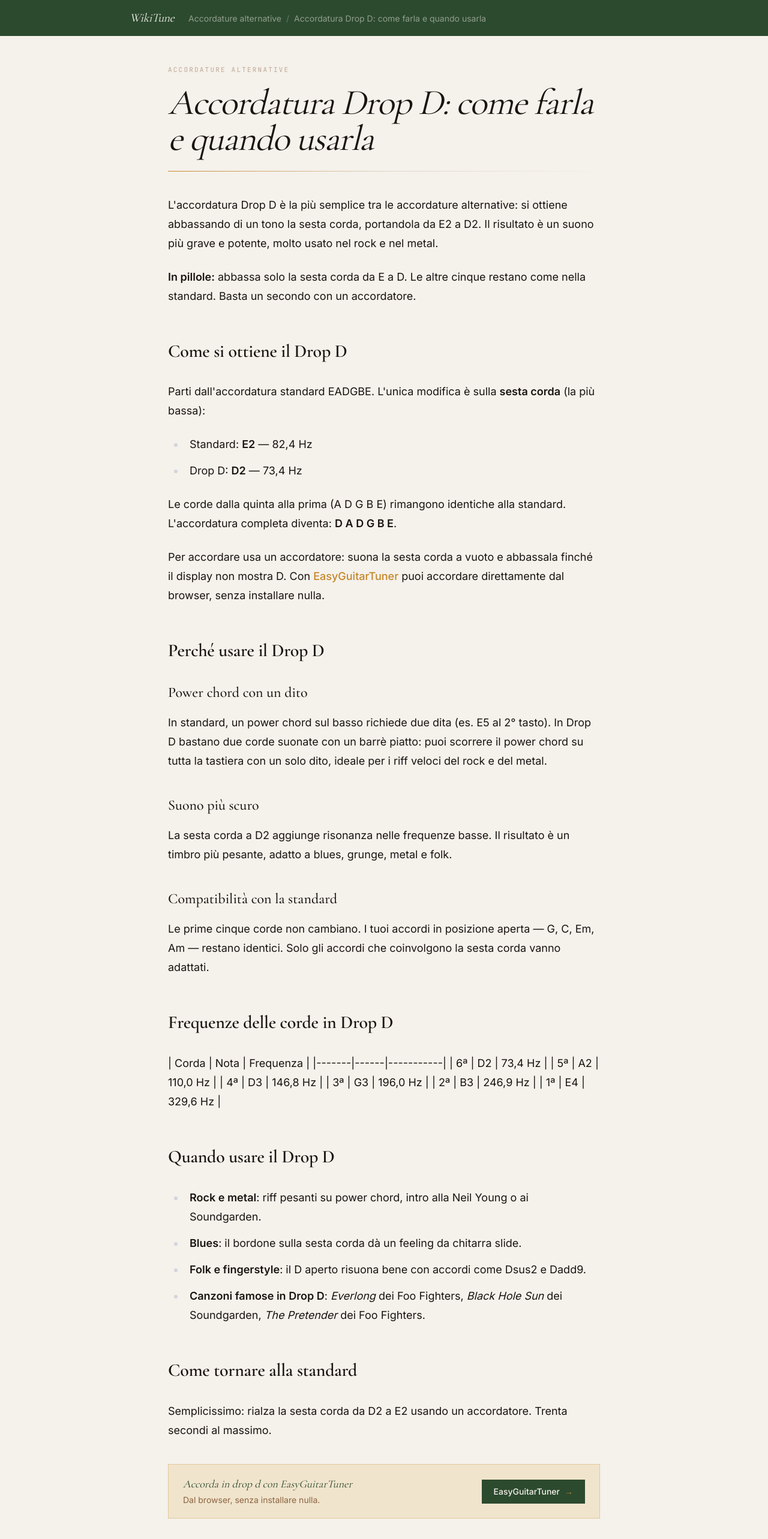
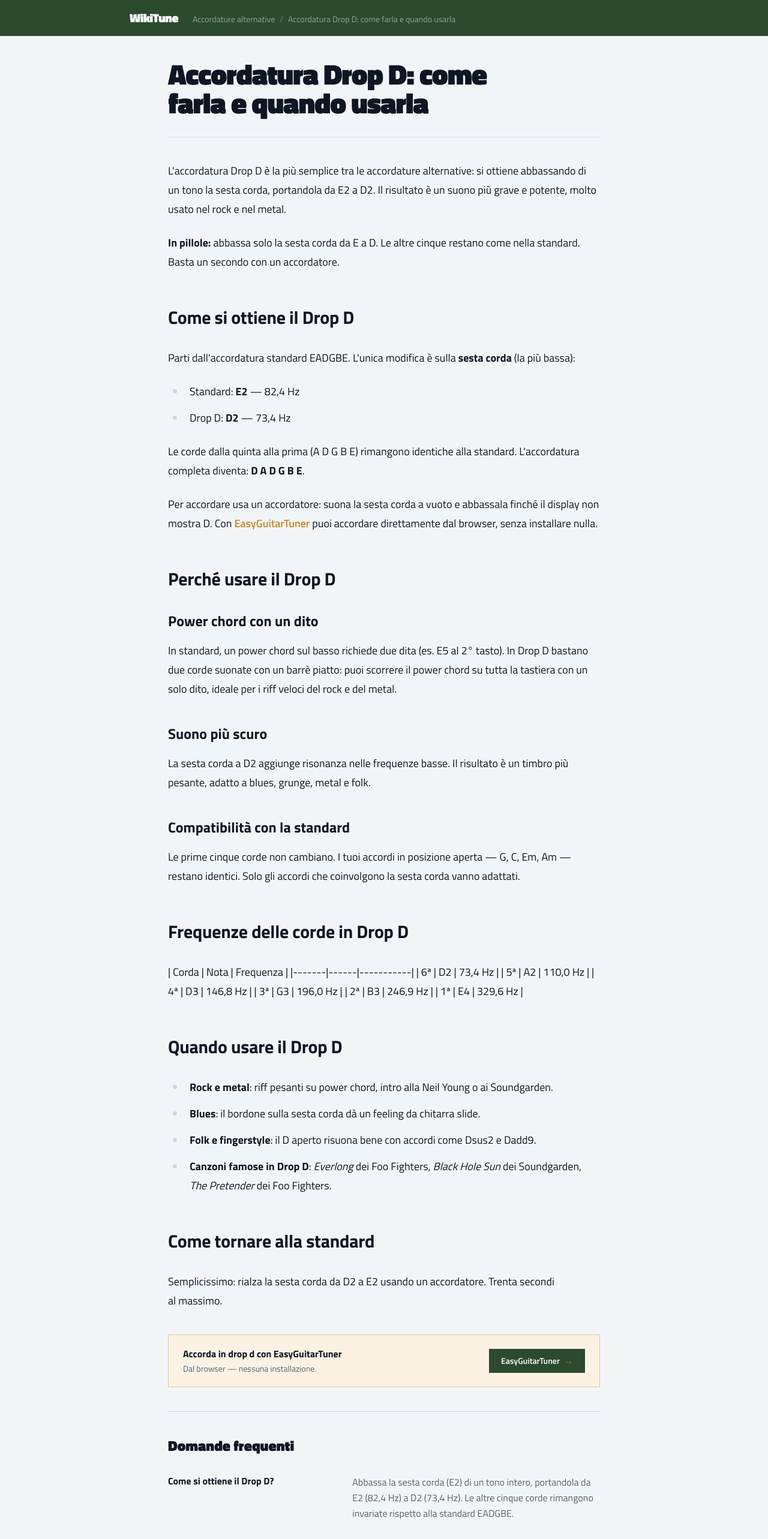
Before and after one commit to sisqo/wikitune, a Next.js app: page /accordature-alternative/drop-d in a window 1280 px wide. Shown: the top 2566 px of the page at 60% size. Built offline with nearby package versions, Linux system fonts and the light colour scheme.

Commit message:
impeccable redesign: Titillium Web, typographic category list, remove all banned patterns

```diff
--- a/src/app/globals.css
+++ b/src/app/globals.css
@@ -5,23 +5,29 @@
 @layer base {
   *, *::before, *::after { box-sizing: border-box; }
 
-  html {
-    scroll-behavior: smooth;
+  html { scroll-behavior: smooth; }
+
+  body {
+    background-color: #F2F5F8;
+    color: #0F1623;
   }
 
-  body {
-    background-color: #F5F1EB;
-    color: #1A1410;
+  h1, h2, h3, h4 {
+    text-wrap: balance;
+  }
+
+  p {
+    text-wrap: pretty;
   }
 
   @keyframes string-pluck {
-    0%   { transform: translateY(0px); }
+    0%   { transform: translateY(0); }
     14%  { transform: translateY(-6px); }
     30%  { transform: translateY(3.5px); }
     46%  { transform: translateY(-2px); }
     62%  { transform: translateY(1px); }
     78%  { transform: translateY(-0.5px); }
-    100% { transform: translateY(0px); }
+    100% { transform: translateY(0); }
   }
 
   @media (prefers-reduced-motion: no-preference) {
--- a/src/app/layout.tsx
+++ b/src/app/layout.tsx
@@ -1,18 +1,14 @@
 import type { Metadata } from 'next'
-import { Cormorant_Garamond, Inter, JetBrains_Mono } from 'next/font/google'
+import { Titillium_Web, JetBrains_Mono } from 'next/font/google'
 import './globals.css'
 
-const cormorant = Cormorant_Garamond({
+// Titillium Web — progettato all'Accademia di Belle Arti di Urbino (IT)
+// Carattere diretto e affidabile, non nella reflex-reject list
+const titillium = Titillium_Web({
   subsets: ['latin'],
-  weight: ['300', '400', '500', '600', '700'],
+  weight: ['300', '400', '600', '700', '900'],
   style: ['normal', 'italic'],
-  variable: '--font-cormorant',
-  display: 'swap',
-})
-
-const inter = Inter({
-  subsets: ['latin'],
-  variable: '--font-inter',
+  variable: '--font-titillium',
   display: 'swap',
 })
 
@@ -39,8 +35,8 @@ export default function RootLayout({
   children: React.ReactNode
 }>) {
   return (
-    <html lang="it" className={`${cormorant.variable} ${inter.variable} ${jetbrains.variable}`}>
-      <body className="antialiased bg-ivory text-ink font-sans">{children}</body>
+    <html lang="it" className={`${titillium.variable} ${jetbrains.variable}`}>
+      <body className="antialiased bg-bg text-ink font-sans">{children}</body>
     </html>
   )
 }
--- a/src/components/ArticleLayout.tsx
+++ b/src/components/ArticleLayout.tsx
@@ -47,24 +47,20 @@ export default function ArticleLayout({
         <SiteHeader
           crumbs={[
             { label: categoria.nome, href: `/${categoria.slug}` },
-            { label: title, href: `/${categoria.slug}` },
+            { label: title, href: '#' },
           ]}
         />
 
-        <main className="flex-1 mx-auto w-full max-w-3xl px-6 py-12">
-          {/* Title */}
-          <header className="mb-10">
-            <p className="font-mono text-[11px] tracking-[0.2em] uppercase text-resin/50 mb-4">
-              {categoria.nome}
-            </p>
-            <h1 className="font-display italic text-4xl sm:text-5xl lg:text-6xl text-ink leading-tight tracking-tight">
+        <main className="flex-1 mx-auto w-full max-w-3xl px-6 py-10">
+          {/* Title block */}
+          <header className="mb-10 pb-8 border-b border-border">
+            <h1 className="text-4xl sm:text-5xl font-black text-ink leading-tight tracking-tight">
               {title}
             </h1>
-            <div className="mt-6 h-px bg-gradient-to-r from-gold via-border to-transparent" />
           </header>
 
           {/* Body */}
-          <article className="prose prose-lg max-w-none font-sans">
+          <article className="prose prose-lg max-w-none">
             {children}
           </article>
 
@@ -74,14 +70,14 @@ export default function ArticleLayout({
           {/* FAQ */}
           {faqs && faqs.length > 0 && (
             <section className="mt-10 pt-10 border-t border-border">
-              <h2 className="font-display italic text-3xl text-ink mb-8">
+              <h2 className="text-2xl font-black text-ink mb-8">
                 Domande frequenti
               </h2>
-              <dl className="space-y-7">
+              <dl className="space-y-8">
                 {faqs.map(({ q, a }) => (
-                  <div key={q} className="grid sm:grid-cols-[1fr_2fr] gap-3 sm:gap-8">
-                    <dt className="font-medium text-ink leading-snug">{q}</dt>
-                    <dd className="text-resin leading-relaxed">{a}</dd>
+                  <div key={q} className="grid sm:grid-cols-[2fr_3fr] gap-3 sm:gap-8">
+                    <dt className="font-bold text-ink leading-snug">{q}</dt>
+                    <dd className="text-muted leading-relaxed">{a}</dd>
                   </div>
                 ))}
               </dl>
--- a/src/components/CTALink.tsx
+++ b/src/components/CTALink.tsx
@@ -6,18 +6,18 @@ export default function CTALink({ label }: CTALinkProps) {
   const text = label ?? 'Accordatore web gratuito per chitarra e ukulele'
 
   return (
-    <div className="my-10 border border-gold/30 bg-gold-lt px-6 py-5 flex flex-col sm:flex-row sm:items-center gap-4">
-      <div className="flex-1">
-        <p className="font-display italic text-lg text-spruce leading-snug">{text}</p>
-        <p className="mt-1 text-sm text-resin">
-          Dal browser, senza installare nulla.
+    <div className="my-10 border border-gold/40 bg-gold-lt px-6 py-5 flex flex-col sm:flex-row sm:items-center gap-4">
+      <div className="flex-1 min-w-0">
+        <p className="font-bold text-ink leading-snug">{text}</p>
+        <p className="mt-1 text-sm text-muted">
+          Dal browser — nessuna installazione.
         </p>
       </div>
       <a
         href="https://guitar.sisqo.dev"
         target="_blank"
         rel="noopener noreferrer"
-        className="shrink-0 inline-flex items-center gap-2 bg-spruce text-ivory text-sm font-medium px-5 py-2.5 hover:bg-ink transition-colors"
+        className="shrink-0 inline-flex items-center gap-2 bg-spruce text-surface text-sm font-semibold px-5 py-2.5 hover:bg-ink transition-colors focus-visible:outline focus-visible:outline-2 focus-visible:outline-offset-2 focus-visible:outline-gold"
       >
         EasyGuitarTuner
         <span aria-hidden="true" className="text-gold">→</span>
--- a/src/components/SiteHeader.tsx
+++ b/src/components/SiteHeader.tsx
@@ -8,23 +8,23 @@ type SiteHeaderProps = {
 
 export default function SiteHeader({ crumbs }: SiteHeaderProps) {
   return (
-    <header className="bg-spruce text-ivory/90">
-      <div className="mx-auto max-w-4xl px-6 py-4 flex items-baseline gap-6">
+    <header className="bg-spruce text-surface/90">
+      <div className="mx-auto max-w-4xl px-6 py-4 flex items-baseline gap-6 min-w-0">
         <Link
           href="/"
-          className="font-display italic text-xl text-ivory tracking-tight hover:text-gold transition-colors shrink-0"
+          className="font-black text-xl text-surface tracking-tight hover:text-gold transition-colors shrink-0"
         >
           WikiTune
         </Link>
 
         {crumbs && crumbs.length > 0 && (
-          <nav className="flex items-center gap-2 text-sm text-ivory/50 min-w-0">
+          <nav className="flex items-center gap-2 text-sm text-surface/50 min-w-0" aria-label="Breadcrumb">
             {crumbs.map((c, i) => (
               <span key={c.href} className="flex items-center gap-2 min-w-0">
-                {i > 0 && <span className="text-ivory/30">/</span>}
+                {i > 0 && <span className="text-surface/30" aria-hidden="true">/</span>}
                 <Link
                   href={c.href}
-                  className="hover:text-ivory/80 transition-colors truncate"
+                  className="hover:text-surface/80 transition-colors truncate"
                 >
                   {c.label}
                 </Link>
--- a/tailwind.config.js
+++ b/tailwind.config.js
@@ -8,51 +8,59 @@ module.exports = {
   theme: {
     extend: {
       colors: {
-        ivory:    '#F5F1EB',
-        ink:      '#1A1410',
-        resin:    '#8B6340',
+        // oklch(0.97 0.008 240) — barely cool near-white, not cream/ivory
+        bg:       '#F2F5F8',
+        surface:  '#FFFFFF',
+        // oklch(0.12 0.025 255)
+        ink:      '#0F1623',
+        // oklch(0.42 0.02 255) — 5.5:1 on bg, safe AA
+        muted:    '#546070',
         gold:     '#C4872A',
-        'gold-lt':'#F0E4CC',
+        'gold-lt':'#FBF2E4',
         spruce:   '#2C4A2E',
-        border:   '#DDD5C5',
+        // oklch(0.88 0.01 245)
+        border:   '#D0D8E4',
       },
       fontFamily: {
-        display: ['var(--font-cormorant)', 'Georgia', 'serif'],
-        sans:    ['var(--font-inter)', 'system-ui', 'sans-serif'],
+        // Titillium Web — designed at the Accademia di Belle Arti di Urbino,
+        // Italian origin, direct and reliable, NOT on the reflex-reject list
+        sans:    ['var(--font-titillium)', 'system-ui', 'sans-serif'],
+        display: ['var(--font-titillium)', 'system-ui', 'sans-serif'],
         mono:    ['var(--font-jetbrains)', 'monospace'],
       },
       typography: {
         DEFAULT: {
           css: {
-            color: '#1A1410',
+            color: '#0F1623',
             maxWidth: 'none',
             lineHeight: '1.75',
+            fontSize: '1.0625rem',
             a: {
               color: '#C4872A',
               textDecoration: 'none',
-              fontWeight: '500',
+              fontWeight: '600',
               '&:hover': { textDecoration: 'underline' },
             },
             h2: {
-              fontFamily: 'var(--font-cormorant), Georgia, serif',
-              fontWeight: '600',
-              fontSize: '1.6em',
+              fontFamily: 'var(--font-titillium), system-ui, sans-serif',
+              fontWeight: '700',
+              fontSize: '1.5em',
+              color: '#0F1623',
+              marginTop: '2em',
               letterSpacing: '-0.01em',
-              color: '#1A1410',
-              marginTop: '2em',
             },
             h3: {
-              fontFamily: 'var(--font-cormorant), Georgia, serif',
-              fontWeight: '500',
-              fontSize: '1.3em',
-              color: '#1A1410',
+              fontFamily: 'var(--font-titillium), system-ui, sans-serif',
+              fontWeight: '700',
+              fontSize: '1.2em',
+              color: '#0F1623',
             },
             'code': {
               fontFamily: 'var(--font-jetbrains), monospace',
               color: '#C4872A',
-              backgroundColor: '#F0E4CC',
+              backgroundColor: '#FBF2E4',
               padding: '0.1em 0.35em',
-              borderRadius: '0.25em',
+              borderRadius: '0.2em',
               fontWeight: '400',
               fontSize: '0.88em',
             },
@@ -61,35 +69,35 @@ module.exports = {
             blockquote: {
               borderLeftColor: '#C4872A',
               borderLeftWidth: '3px',
-              fontStyle: 'italic',
-              fontFamily: 'var(--font-cormorant), Georgia, serif',
-              fontSize: '1.15em',
+              fontStyle: 'normal',
+              fontWeight: '600',
               color: '#2C4A2E',
               paddingLeft: '1.25em',
+              backgroundColor: '#FBF2E4',
+              paddingTop: '0.75em',
+              paddingBottom: '0.75em',
+              paddingRight: '1em',
             },
             'blockquote p:first-of-type::before': { content: '""' },
             'blockquote p:last-of-type::after':   { content: '""' },
-            strong: { color: '#1A1410', fontWeight: '600' },
-            hr:     { borderColor: '#DDD5C5' },
+            strong: { color: '#0F1623', fontWeight: '700' },
+            hr:     { borderColor: '#D0D8E4' },
             'thead th': {
-              color: '#1A1410',
-              fontFamily: 'var(--font-inter), system-ui, sans-serif',
-              fontWeight: '600',
+              color: '#0F1623',
+              fontFamily: 'var(--font-titillium), system-ui, sans-serif',
+              fontWeight: '700',
               fontSize: '0.8em',
-              letterSpacing: '0.06em',
-              textTransform: 'uppercase',
-              backgroundColor: '#F0E4CC',
+              letterSpacing: '0.03em',
+              backgroundColor: '#FBF2E4',
               paddingTop: '0.6em',
               paddingBottom: '0.6em',
             },
-            'thead th:first-child': { borderRadius: '0' },
-            'thead th:last-child':  { borderRadius: '0' },
             'tbody td': {
-              fontFamily: 'var(--font-inter), system-ui, sans-serif',
-              fontSize: '0.92em',
-              color: '#1A1410',
+              fontFamily: 'var(--font-titillium), system-ui, sans-serif',
+              fontSize: '0.95em',
+              color: '#0F1623',
             },
-            'tbody tr': { borderBottomColor: '#DDD5C5' },
+            'tbody tr': { borderBottomColor: '#D0D8E4' },
             table: { fontSize: '1em' },
           },
         },
```
Also changed, not shown: src/app/page.tsx (+22 -35 lines), src/components/CategoryHub.tsx (+9 -11 lines), src/components/SiteFooter.tsx (+6 -8 lines), 2 other files (tests, documents, lock files or other folders).
